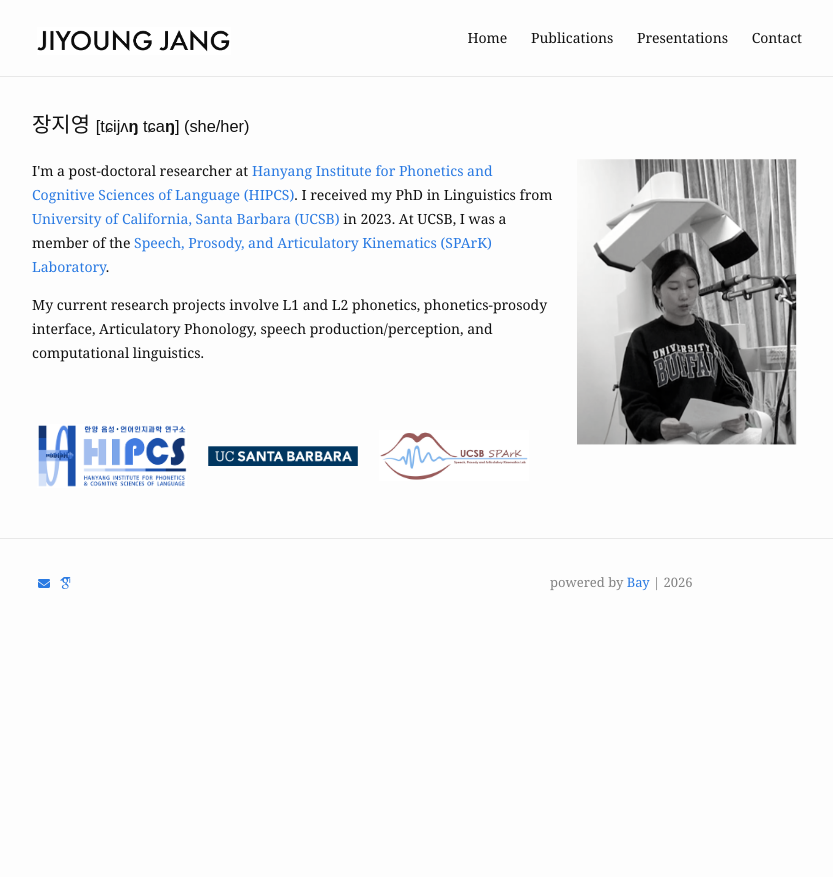
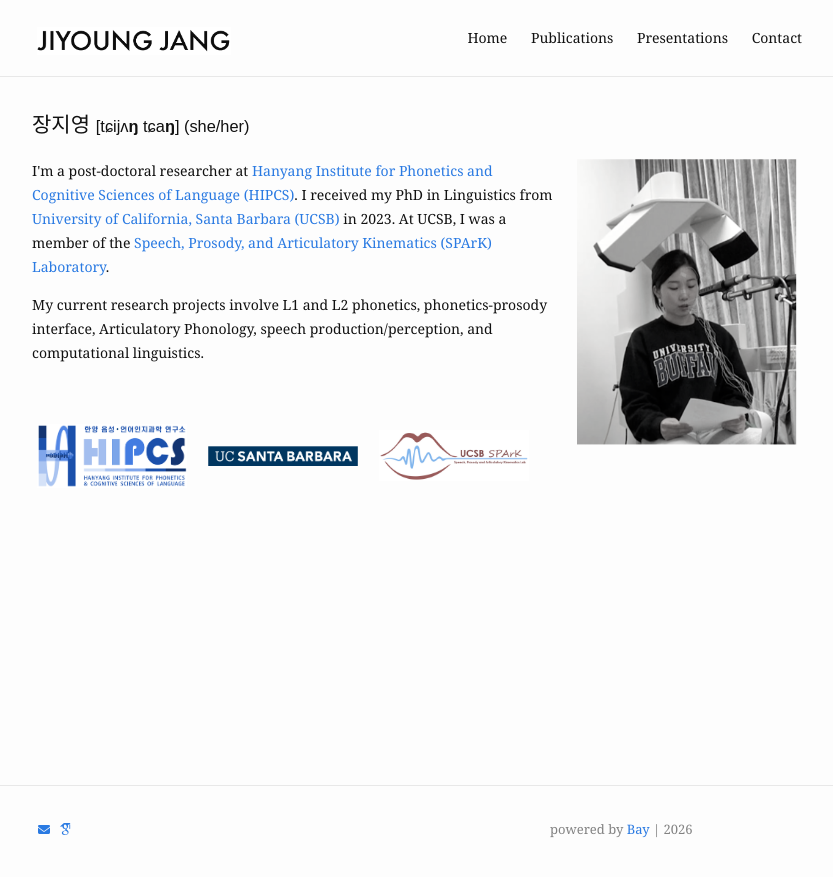
Before and after one commit to jiyoungj/jiyoungj.github.io, a Jekyll site: the page built from index.md, in a window 1280 px wide. Shown: the top 877 px of the page, without its empty margins (223-1056 px from the left). Built offline with Jekyll 4.4.1, drawn with Linux system fonts in a browser that asks for light colours; some web fonts are replaced.

Commit message:
Update _layout.scss

```diff
--- a/_sass/_layout.scss
+++ b/_sass/_layout.scss
@@ -1,3 +1,13 @@
+html, body {
+  height: 100%;
+}
+
+body {
+  display: flex;
+  flex-direction: column;
+  min-height: 100vh;
+}
+
 /**
  * Site header
  */
@@ -134,7 +144,7 @@
   float: left;
   margin-bottom: $spacing-unit / 2;
   padding-left: $spacing-unit / 2;
-  verticle-align: middle; /* added */
+  vertical-align: middle; /* added */
 }
 
 .footer-col-1,
@@ -167,6 +177,7 @@
  */
 .page-content {
   padding: $spacing-unit 0;
+  flex: 1;
 }
 
 .page-heading {
```
